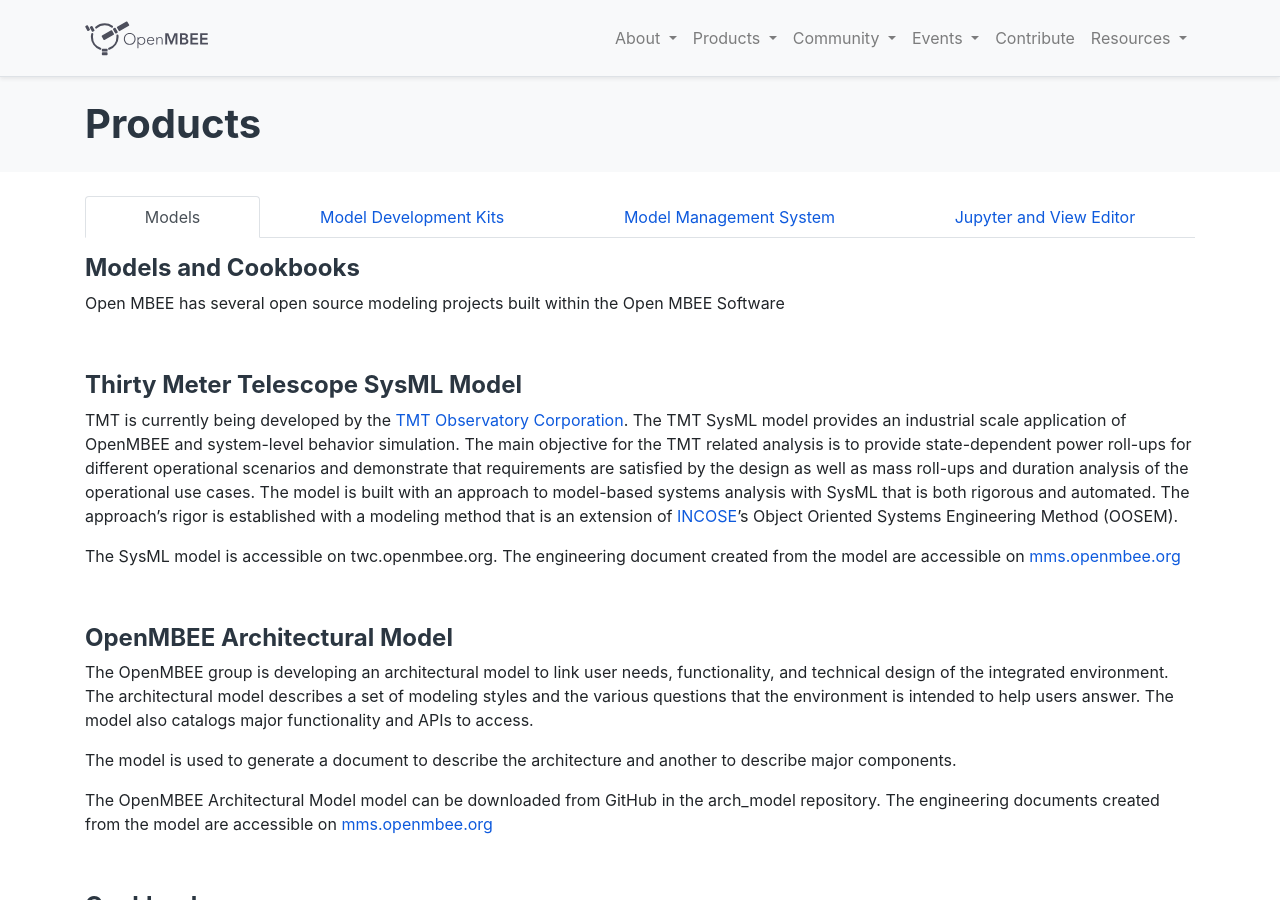
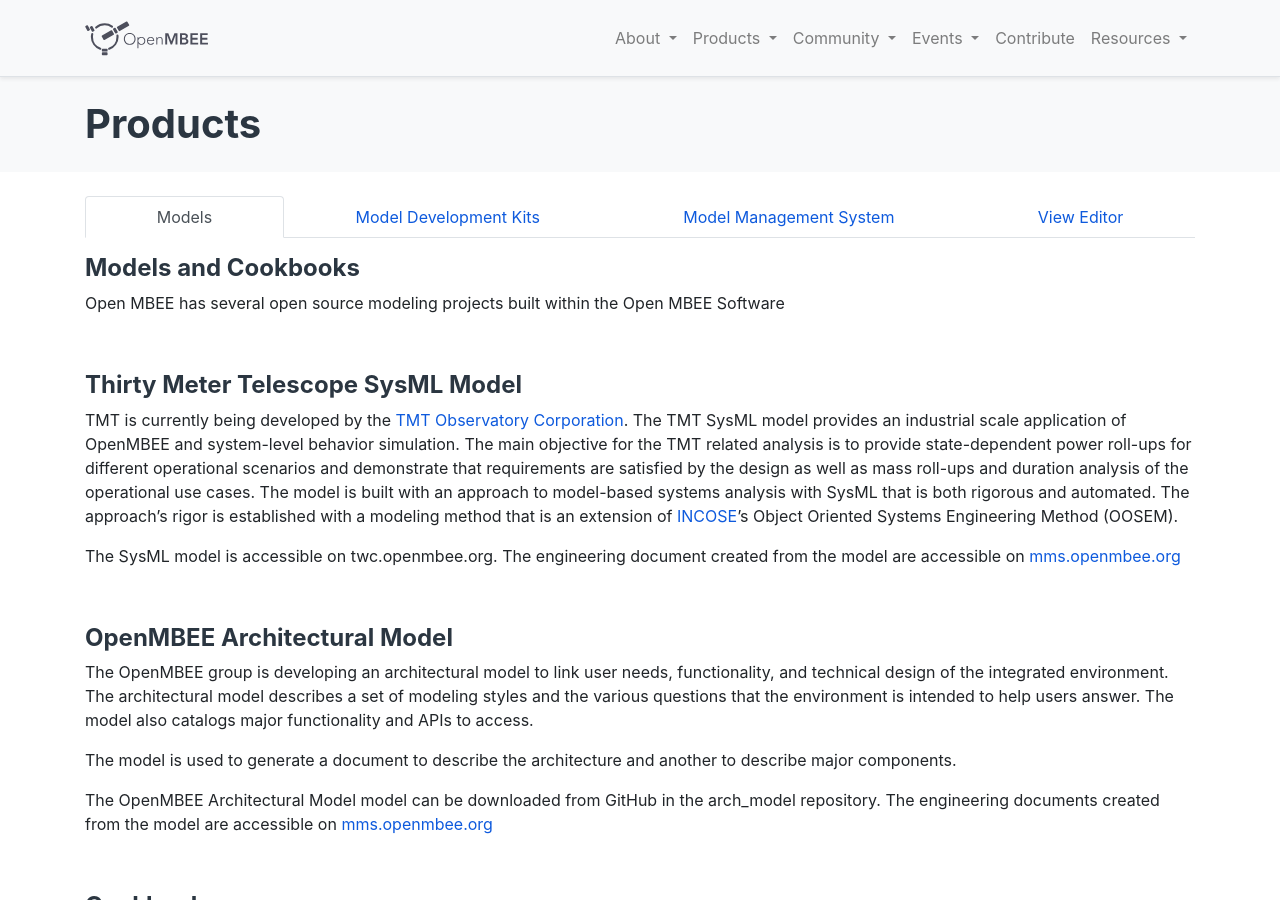
Before and after one commit to Open-MBEE/open-mbee.github.io, a Jekyll site: the page built from pages/products.html, in a window 1280 px wide and 900 px high. Built offline with Jekyll 4.4.1, drawn with Linux system fonts in a browser that asks for light colours.

Commit message:
OMBEE-11 Move and promote Jupyter MDK

```diff
--- a/pages/products.html
+++ b/pages/products.html
@@ -8,7 +8,7 @@
     <li class="nav-item"><a class="nav-link active" href="#cookbooks" aria-controls="cookbooks" role="tab" data-toggle="tab">Models</a></li>
     <li class="nav-item"><a class="nav-link" href="#mdk" aria-controls="mdk" role="tab" data-toggle="tab">Model Development Kits</a></li>
     <li class="nav-item"><a class="nav-link" href="#mms" aria-controls="mms" role="tab" data-toggle="tab">Model Management System</a></li>
-    <li class="nav-item"><a class="nav-link" href="#ve" aria-controls="ve" role="tab" data-toggle="tab">Jupyter and View Editor</a></li>
+    <li class="nav-item"><a class="nav-link" href="#ve" aria-controls="ve" role="tab" data-toggle="tab">View Editor</a></li>
   </ul>
 
   <!-- Tab panes -->
```
